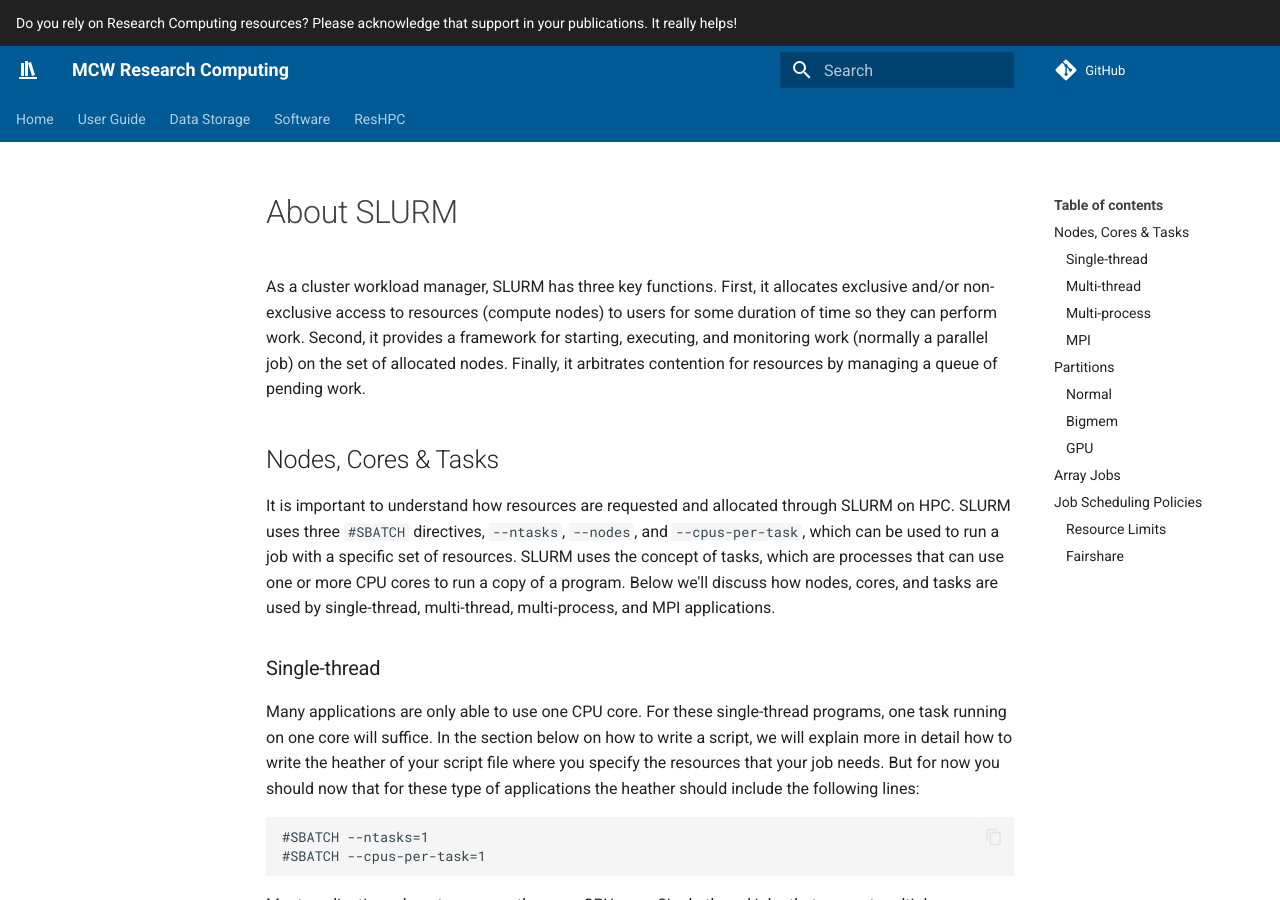
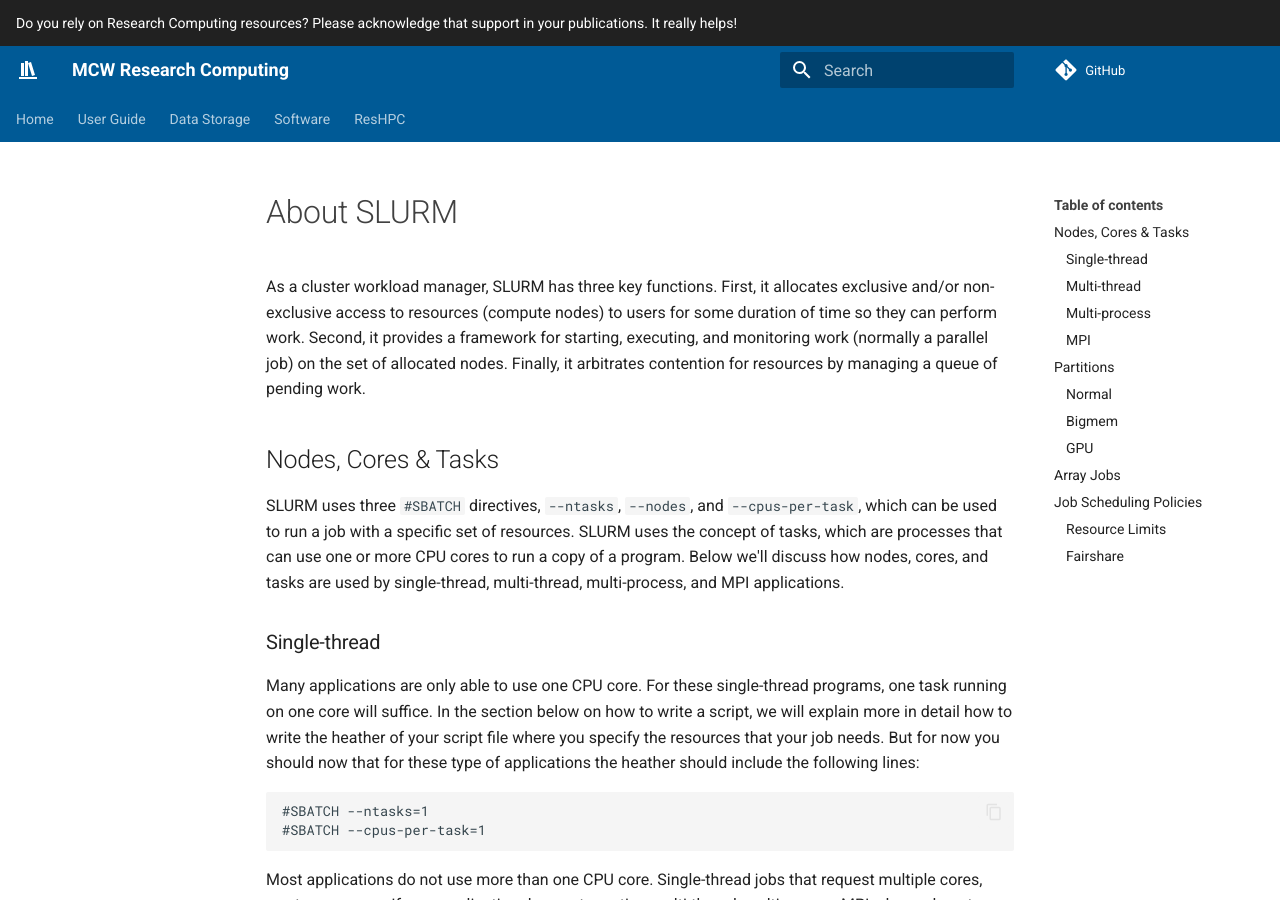
Before and after one commit to mcw-rcc/mcw-rcc.github.io, an MkDocs documentation site: the page built from docs/user-guide/jobs/advanced_slurm_concepts.md, in a window 1280 px wide and 900 px high. Built offline with MkDocs 1.6.1 and Material for MkDocs 9.7.7, drawn with Linux system fonts in a browser that asks for light colours; comment, search, counter and statistics services are not loaded.

Commit message:
Update advanced_slurm_concepts.md

```diff
--- a/docs/user-guide/jobs/advanced_slurm_concepts.md
+++ b/docs/user-guide/jobs/advanced_slurm_concepts.md
@@ -4,7 +4,7 @@ As a cluster workload manager, SLURM has three key functions. First, it allocate
 
 ## Nodes, Cores & Tasks
 
-It is important to understand how resources are requested and allocated through SLURM on HPC. SLURM uses three `#SBATCH` directives, `--ntasks`, `--nodes`, and `--cpus-per-task`, which can be used to run a job with a specific set of resources. SLURM uses the concept of tasks, which are processes that can use one or more CPU cores to run a copy of a program. Below we'll discuss how nodes, cores, and tasks are used by single-thread, multi-thread, multi-process, and MPI applications.
+SLURM uses three `#SBATCH` directives, `--ntasks`, `--nodes`, and `--cpus-per-task`, which can be used to run a job with a specific set of resources. SLURM uses the concept of tasks, which are processes that can use one or more CPU cores to run a copy of a program. Below we'll discuss how nodes, cores, and tasks are used by single-thread, multi-thread, multi-process, and MPI applications.
 
 ### Single-thread
 
```
